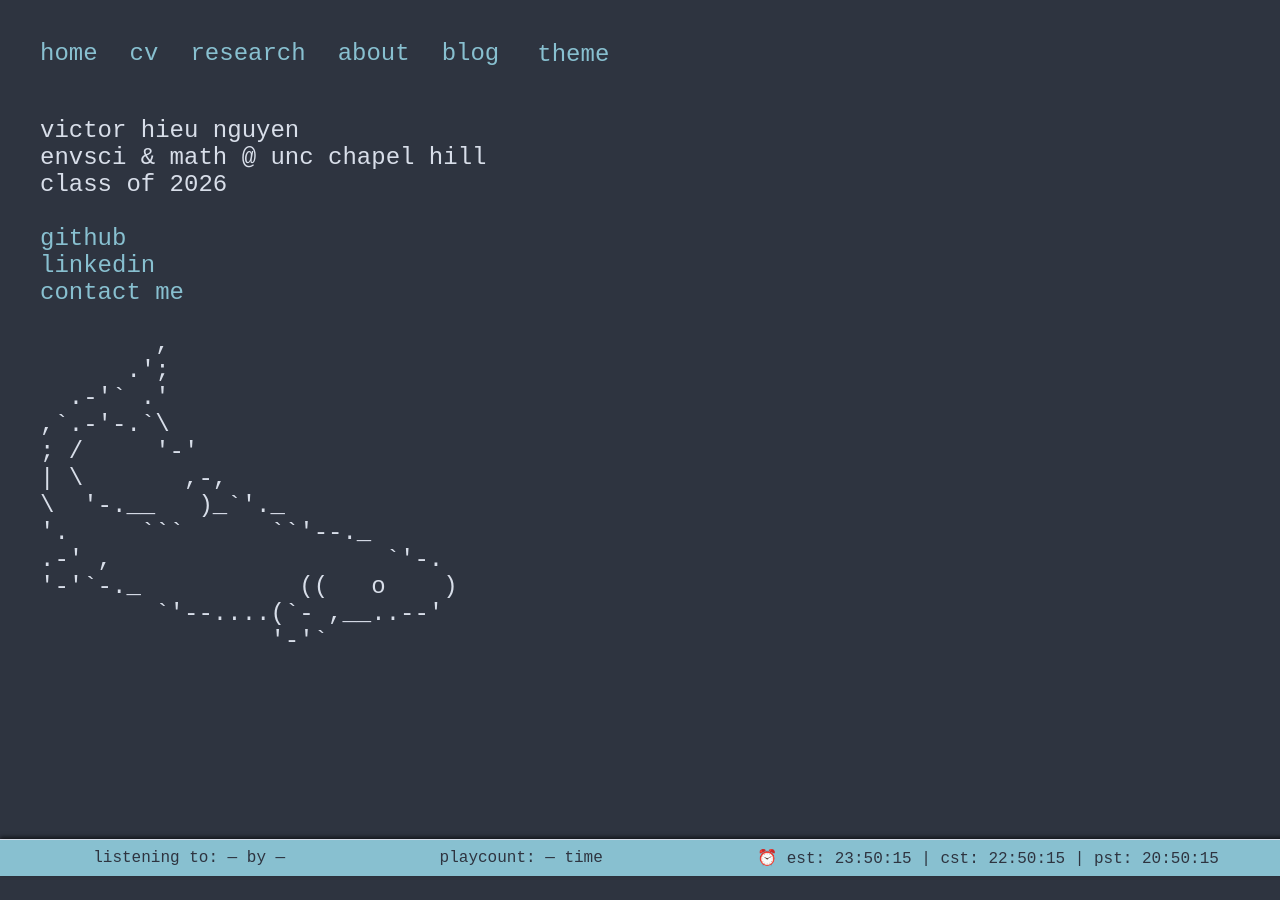
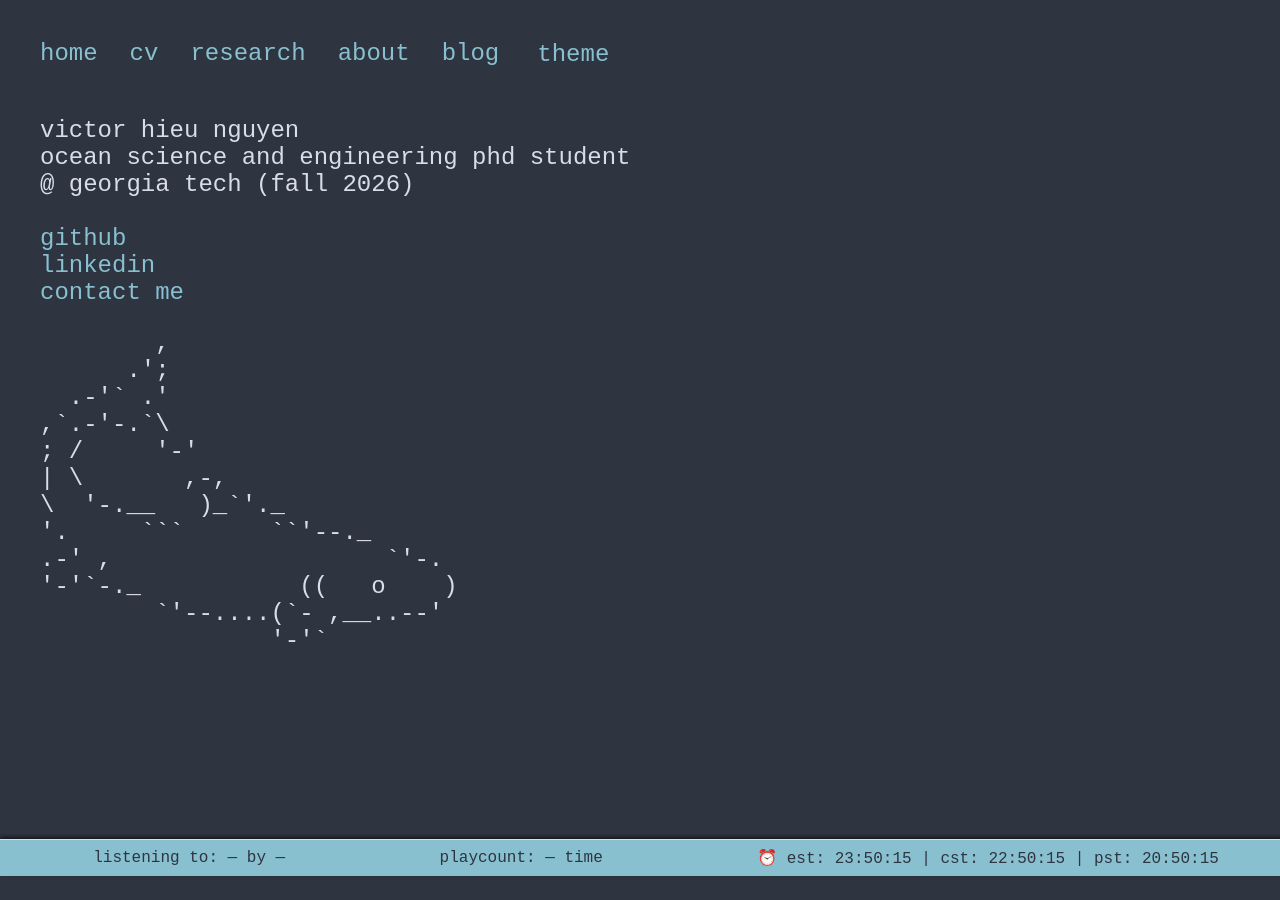
Before and after one commit to vhi3u/vhi3u.github.io, a Jekyll site: the page built from index.md, in a window 1280 px wide. Built offline with Jekyll 4.4.1, drawn with Linux system fonts in a browser that asks for light colours; a style sheet for code colours, icons or effects is not loaded.

Commit message:
update front page and cv (summer 2026)

```diff
--- a/index.md
+++ b/index.md
@@ -6,8 +6,7 @@ title: victor hieu nguyen
 <div class="content-clock-wrapper">
   <div class="main-text">
     victor hieu nguyen<br />
-    envsci & math @ unc chapel hill <br />
-    class of 2026<br />
+    ocean science and engineering phd student @ georgia tech (fall 2026)<br />
     <br />
 
     <a href="https://github.com/vhi3u">github</a><br />
```
Also changed, not shown: 2 other files.
